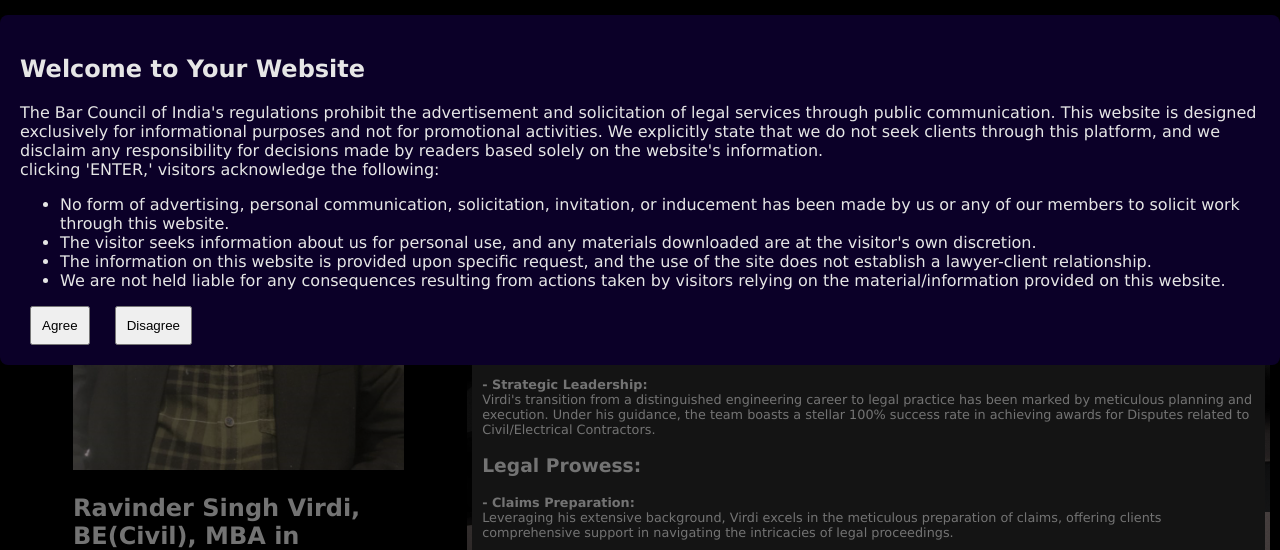
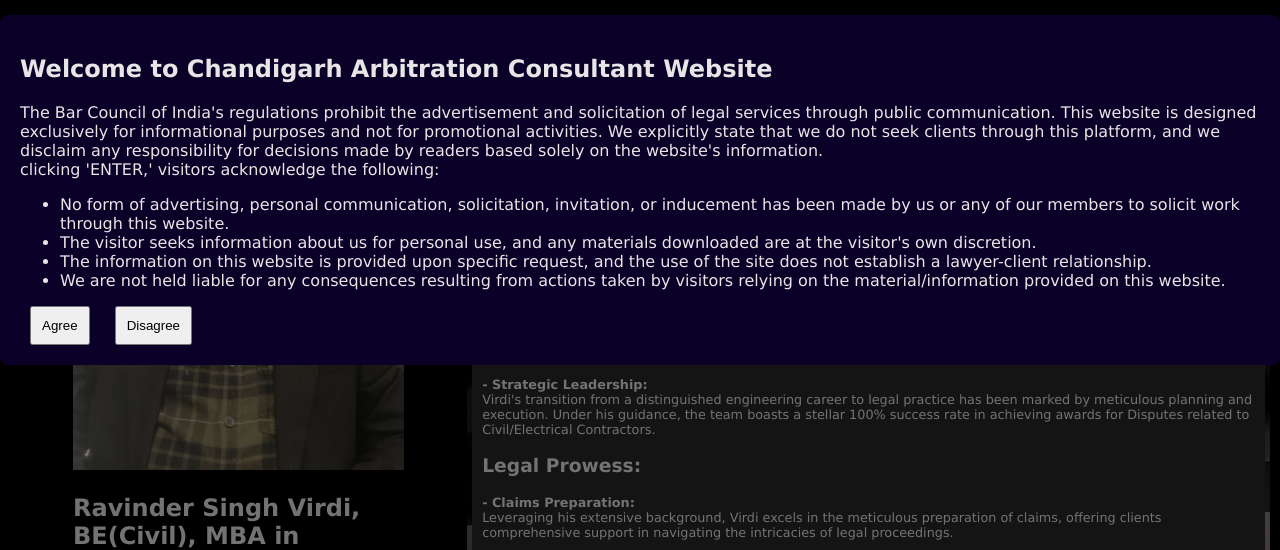
Before and after one commit to valdidar/chandigarharbitration, a plain HTML site: page about.html in a window 1280 px wide. Shown: the part 210-760 px from the top of the page. Drawn offline with Linux system fonts and the light colour scheme.

Commit message:
fixing more css errors

```diff
--- a/about.html
+++ b/about.html
@@ -13,7 +13,7 @@
     <!-- Popup Container -->
     <div id="popup-container" class="popup">
         <div class="popup-content">
-            <h2>Welcome to Your Website</h2>
+            <h2>Welcome to Chandigarh Arbitration Consultant Website</h2>
             <p>The Bar Council of India's regulations prohibit the advertisement and solicitation of legal services
                 through public communication. This website is designed exclusively for informational purposes and not
                 for promotional activities. We explicitly state that we do not seek clients through this platform, and
--- a/css/style.css
+++ b/css/style.css
@@ -270,7 +270,7 @@ button {
     padding-left: 3%;
 }
 
-@media (max-width: 600px) {
+@media (max-width: 700px) {
     .card-expertie {
         padding: 2vw;
         margin: 1vw;
```
Also changed, not shown: index.html (+1 -1 lines).
